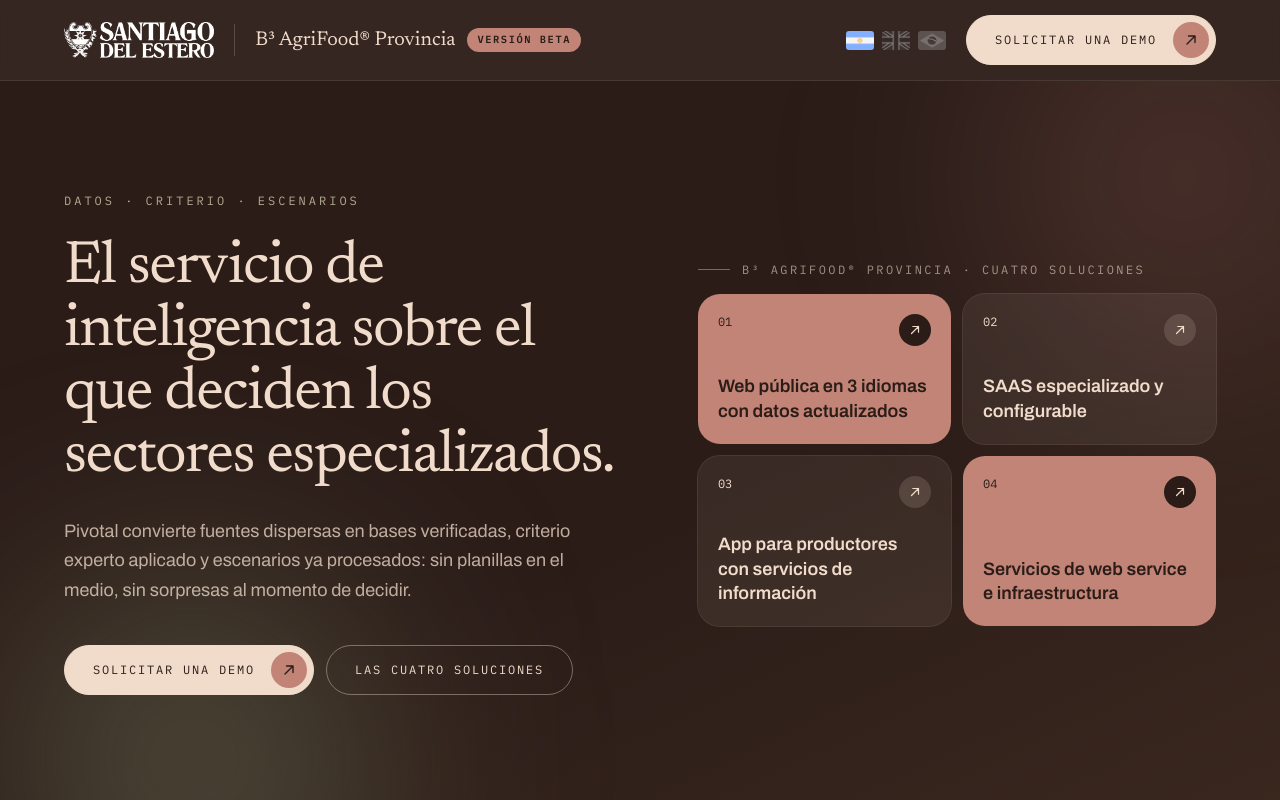
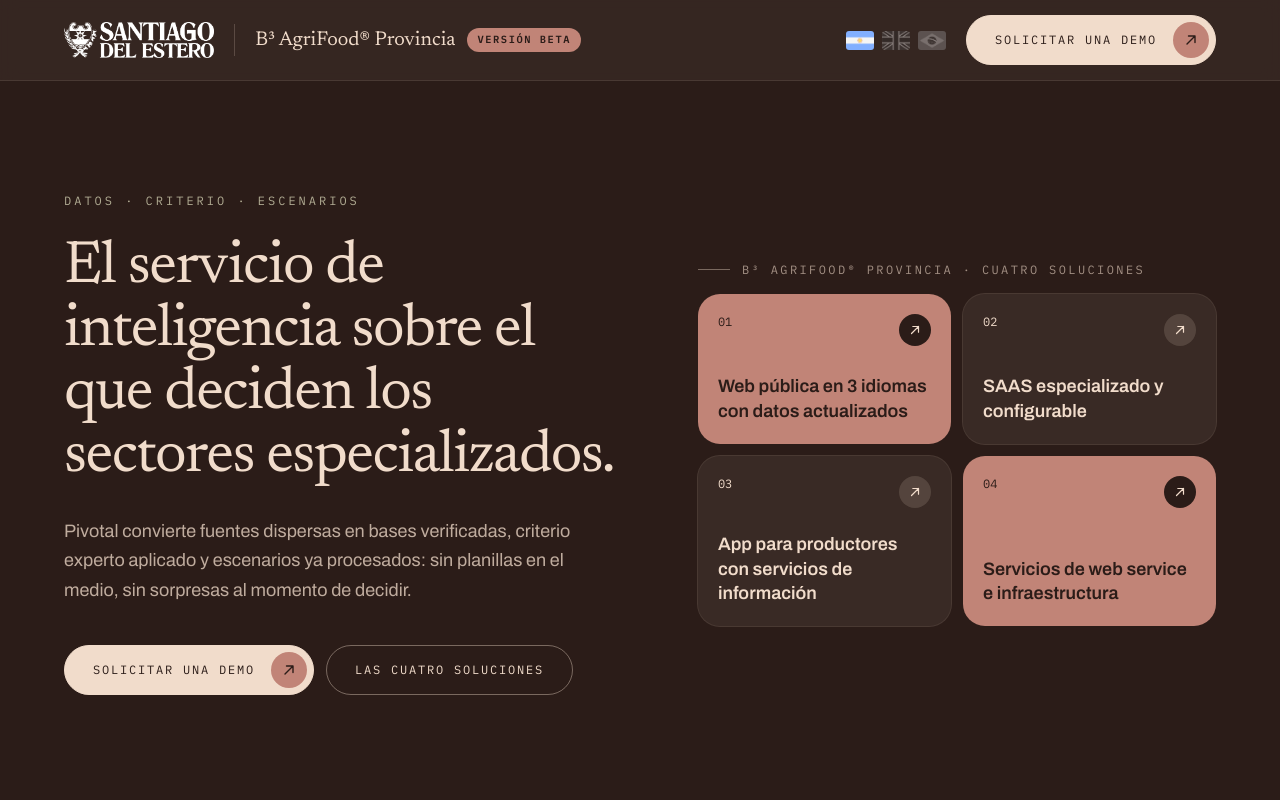
Before and after one commit to AngelicaMeca/pivotal-frontend, a Next.js app: page /plataforma in a window 1280 px wide. Shown: the top 800 px of the page. Built offline with nearby package versions, Linux system fonts and the light colour scheme.

Commit message:
plataforma: portada y tecnologias en un solo bloque, fondo plano sin resplandores

```diff
--- a/src/app/(sitio)/plataforma/page.tsx
+++ b/src/app/(sitio)/plataforma/page.tsx
@@ -84,18 +84,9 @@
 
 function Portada({ entrar, soluciones }: { entrar: Entrada; soluciones: Solucion[] }) {
   return (
-    <section
-      className="swiss-grid-bg-dark relative overflow-hidden bg-cocoa pt-20 pb-24 md:pt-28 md:pb-32"
-      style={{ backgroundImage: "linear-gradient(155deg, #2b1c18 0%, #2b1c18 55%, #3a281f 100%)" }}
-    >
-      <div
-        aria-hidden="true"
-        className="pointer-events-none absolute -right-24 -top-24 h-96 w-96 rounded-full bg-clay/20 blur-[110px]"
-      />
-      <div
-        aria-hidden="true"
-        className="pointer-events-none absolute -bottom-32 left-0 h-96 w-96 rounded-full bg-olive/40 blur-[110px]"
-      />
+    // Mismo fondo plano que la sección de tecnologías que sigue (cocoa con la grilla), sin
+    // degradados ni resplandores: las dos se leen como un solo bloque.
+    <section className="swiss-grid-bg-dark relative overflow-hidden bg-cocoa pt-20 pb-8 md:pt-28 md:pb-12">
       <Container className="relative">
         <div className="grid grid-cols-1 items-center gap-14 lg:grid-cols-[minmax(0,1.1fr)_minmax(0,1fr)] lg:gap-16">
           <Reveal>
```
